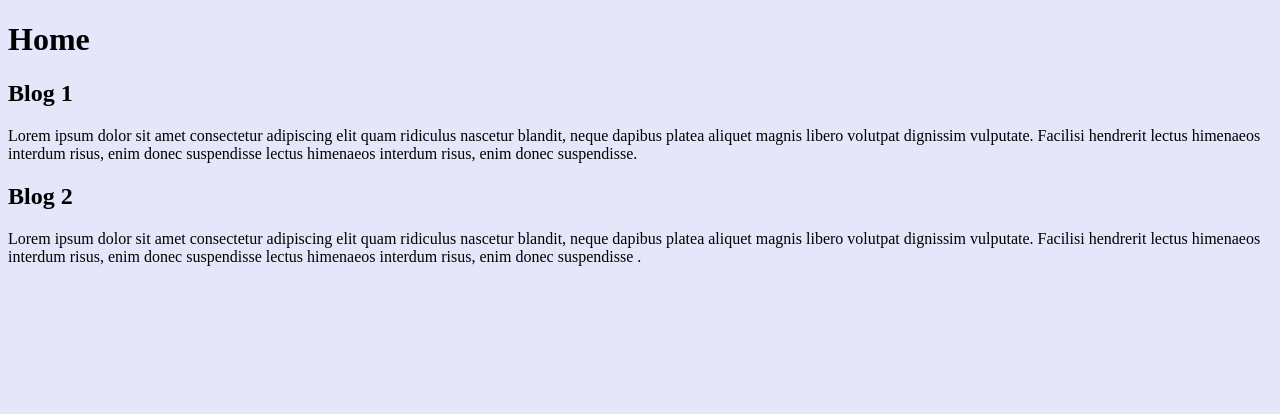
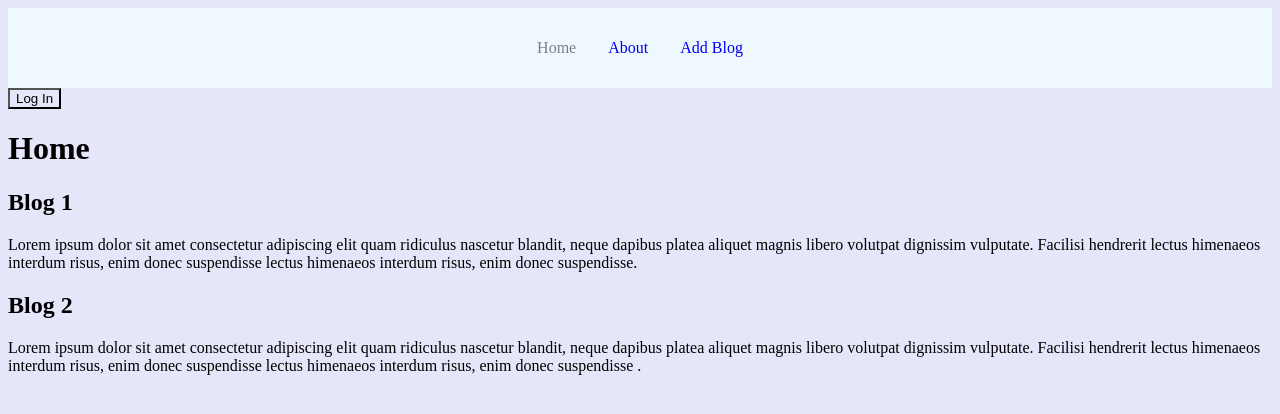
Before and after one commit to nymul-islam-moon/react-anisul-islam, a React (Create React App) app: page / in a window 1280 px wide. Shown: the top 414 px of the page. Built offline with nearby package versions, Linux system fonts and the light colour scheme.

Commit message:
Class 63 Important
Route Protection

```diff
--- a/src/layout/Navbar.js
+++ b/src/layout/Navbar.js
@@ -1,8 +1,13 @@
 import React from "react";
+import {Link, NavLink} from "react-router-dom";
 
 const Navbar = () => {
     return (
-        <div>Navbar</div>
+        <nav>
+            <NavLink to="/" className="nav-link">Home</NavLink>
+            <NavLink to="/about" className="nav-link">About</NavLink>
+            <NavLink to="/add-blog" className="nav-link">Add Blog</NavLink>
+        </nav>
     );
 };
 
--- a/src/routes/Index.js
+++ b/src/routes/Index.js
@@ -1,4 +1,4 @@
-import React from "react";
+import React, {useState} from "react";
 import { BrowserRouter, Routes, Route } from "react-router-dom";
 /**
  * Pages
@@ -7,13 +7,20 @@ import Home from "../pages/Home";
 import AddBlog from "../pages/AddBlog";
 import About from "../pages/About";
 import Error from "../pages/Error";
+import Navbar from "../layout/Navbar";
+import Protected from "./Protected";
 
 const Index = () => {
+
+    const [ isLoggedIn, setLoggedIn ] = useState( false )
+
     return (
         <BrowserRouter>
+            <Navbar />
+            { isLoggedIn ? <button onClick={() => {setLoggedIn(!isLoggedIn)}}>Log Out</button> : <button onClick={() => {setLoggedIn(!isLoggedIn)}}>Log In</button> }
             <Routes>
                 <Route path="/" element={<Home />} />
-                <Route path="/add-blog" element={<AddBlog />} />
+                <Route path="/add-blog" element={ <Protected isLoggedIn={isLoggedIn}> <AddBlog /> </Protected> } />
                 <Route path="/about" element={<About />} />
                 <Route path="/*" element={<Error />} />
             </Routes>
--- /dev/null
+++ b/src/routes/Protected.js
@@ -0,0 +1,14 @@
+import React from "react"
+import {Navigate} from "react-router-dom";
+
+const Protected = ({ isLoggedIn, children }) => {
+
+    if ( ! isLoggedIn ) {
+        return <Navigate to="/" replace />
+    } else {
+        return children;
+    }
+
+};
+
+export default Protected;
--- a/src/style.css
+++ b/src/style.css
@@ -26,7 +26,9 @@ nav {
 }
 
 nav .active {
-    color: black;
+    color: gray;
+    animation: backwards;
+    border-color: black;
 }
 
 section {
```
